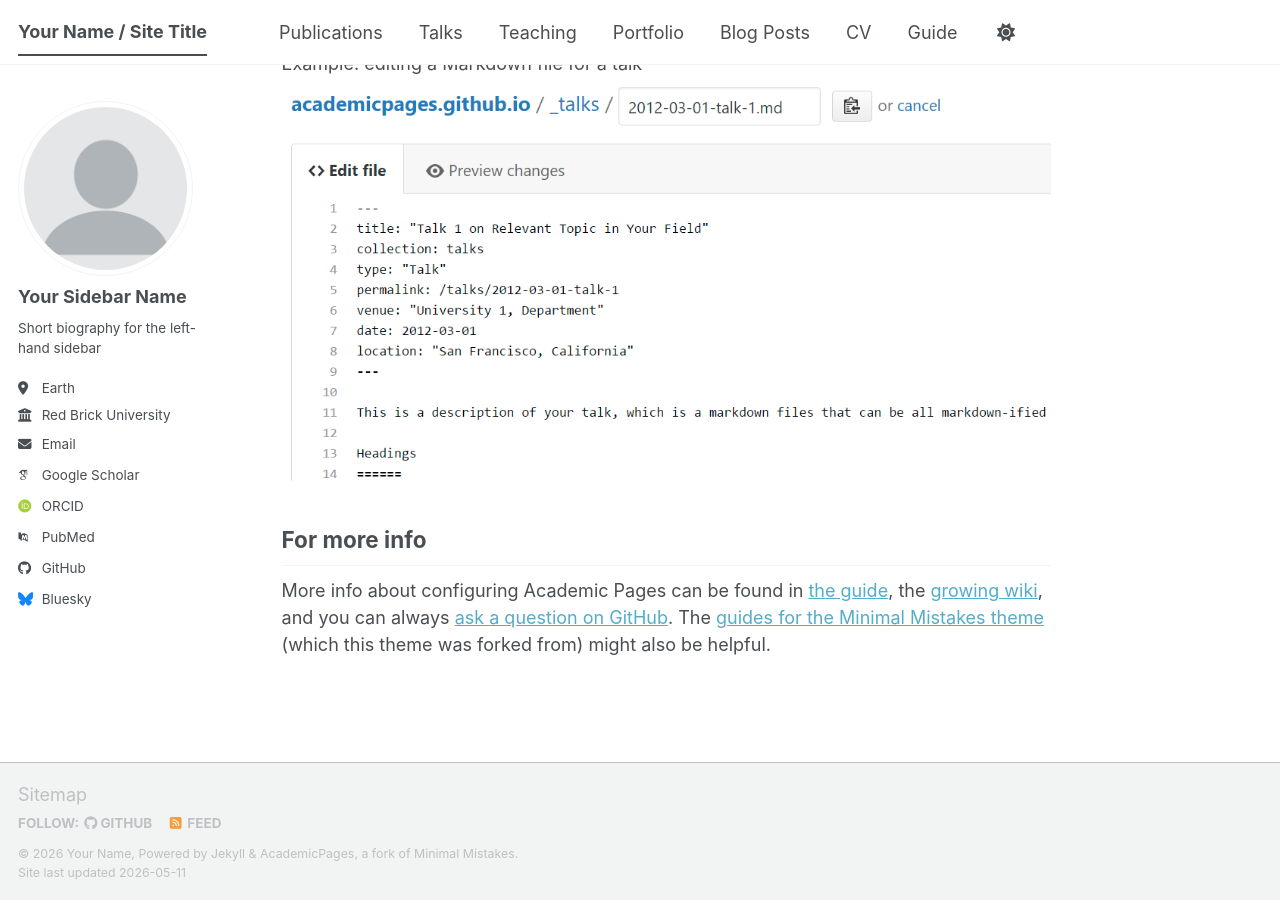
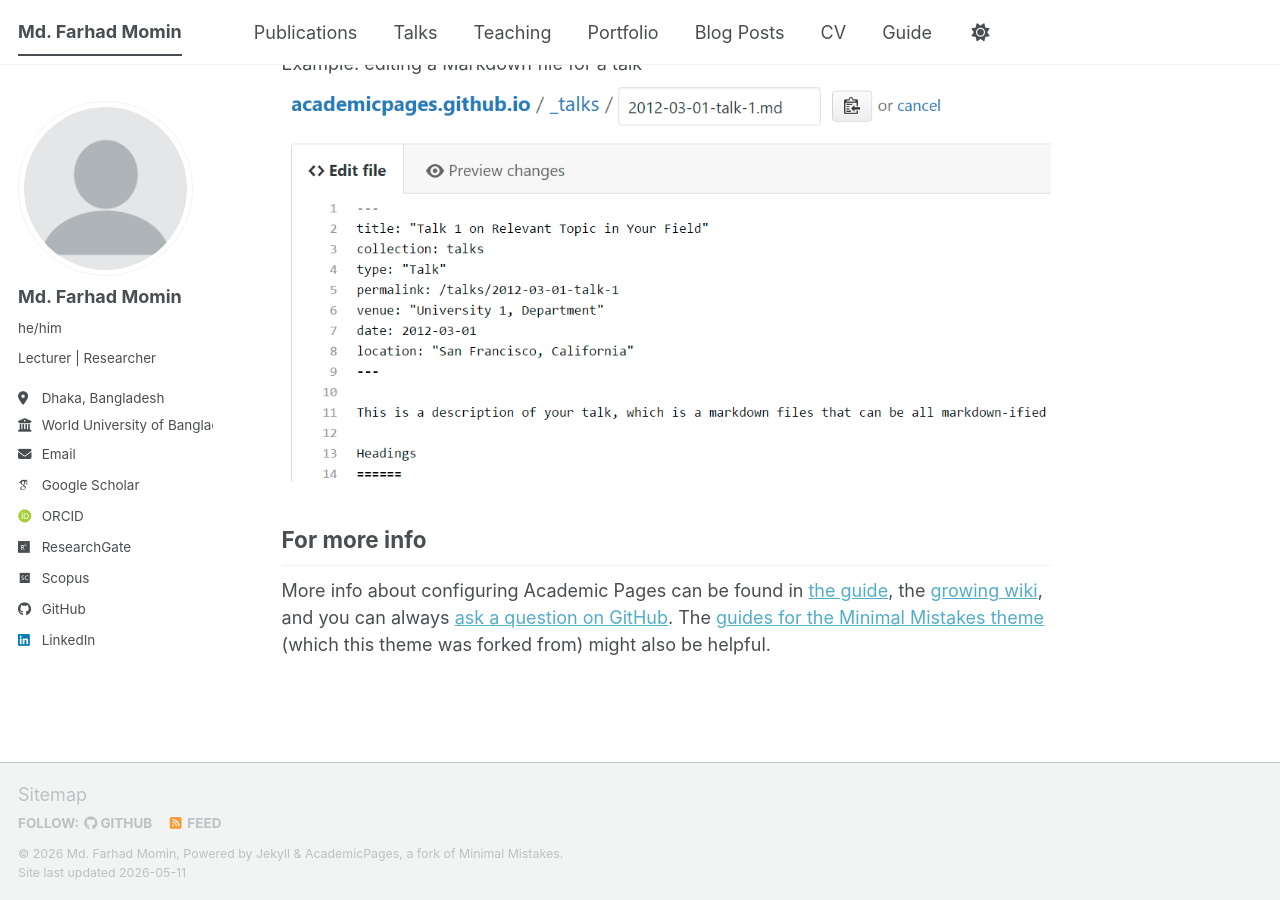
Before and after one commit to farhad-momin/farhad-momin.github.io, a Jekyll site: the page built from _pages/about.md, in a window 1280 px wide and 900 px high, scrolled down 2720 px. Built offline with Jekyll 4.4.1, drawn with Linux system fonts in a browser that asks for light colours; some web fonts are replaced; a script bundle is joined from its source files by our own code; library files that are not in the unit come from our copies.

Commit message:
Update personal information in _config.yml

```diff
--- a/_config.yml
+++ b/_config.yml
@@ -9,14 +9,14 @@
 # Basic Site Settings
 locale                   : "en-US"
 site_theme               : "default" # The available themes options are "default", "air", "sunrise", "mint", "dirt" and "contrast"
-title                    : "Your Name / Site Title"
+title                    : "Md. Farhad Momin"
 title_separator          : "-"
-name                     : &name "Your Name"
-description              : &description "Your Name's academic portfolio"   # Update this with a general description of your site, this is the default if not overridden by a page
+name                     : &name "Md. Farhad Momin"
+description              : &description "Md. Farhad Momin's academic portfolio"   # Update this with a general description of your site, this is the default if not overridden by a page
 url                      : https://academicpages.github.io # The base hostname & protocol for your site e.g. "https://[your GitHub username].github.io",
                                                            # or if you already have some other page hosted on Github then use "https://[your GitHub username].github.io/[Your Repo Name]"
 baseurl                  : "" # the subpath of your site, e.g. "/blog"
-repository               : "academicpages/academicpages.github.io"
+repository               : "farhad-momin.github.io"
 
 # Site Author - The following control what appear as part of the author content on the side bar.
 #               If a field is blank the icon and link will not appear, otherwise it will be shown.
@@ -24,26 +24,26 @@ repository               : "academicpages/academicpages.github.io"
 author:
   # Biographic information
   avatar           : "profile.png"
-  name             : "Your Sidebar Name"
-  pronouns         : # example: "she/her"
-  bio              : "Short biography for the left-hand sidebar"
-  location         : "Earth"
-  employer         : "Red Brick University"
+  name             : "Md. Farhad Momin"
+  pronouns         : "he/him"
+  bio              : "Lecturer | Researcher"
+  location         : "Dhaka, Bangladesh"
+  employer         : "World University of Bangladesh"
   uri              : # URL
-  email            : "none@example.org"
+  email            : "farhadmomin.ce@gmail.com"
 
   # Academic websites
   academia         : # URL
   arxiv            : # URL - Update with the correct link to your profile
-  googlescholar    : "https://scholar.google.com/citations?user=PS_CX0AAAAAJ"
+  googlescholar    : "https://scholar.google.com/citations?user=_MDkhacAAAAJ&hl=en"
   inspire-hep      : # URL
   impactstory      : # URL
-  orcid            : "https://orcid.org/yourorcidurl"
+  orcid            : "https://orcid.org/0009-0004-2499-4772"
   semantic         : # URL
   ssrn             : # URL
-  pubmed           : "https://www.ncbi.nlm.nih.gov/pubmed/?term=john+snow"
-  researchgate     : # URL
-  scopus           : # URL
+  pubmed           : #
+  researchgate     : "https://www.researchgate.net/profile/Md-Farhad-Momin"
+  scopus           : "https://www.scopus.com/authid/detail.uri?authorId=58338983300"
   zotero           : # URL
 
 
@@ -57,7 +57,7 @@ author:
 
   # Social media
   artstation       : # Username
-  bluesky          : "bsky.app" # Replace this with you Bluesky username
+  bluesky          :
   facebook         : # Username
   flickr           : # Username
   foursquare       : # Username
@@ -66,7 +66,7 @@ author:
   keybase          : # Username
   instagram        : # Username
   lastfm           : # Username
-  linkedin         : # Username
+  linkedin         : "mdfarhadmomin"
   mastodon         : # URL
   medium           : # URL
   pinterest        : # Username
@@ -84,8 +84,6 @@ author:
 
 # Publication Category - The following the list of publication categories and their headings
 publication_category:
-  books:
-    title: 'Books'
   manuscripts:
     title: 'Journal Articles'
   conferences:
```
